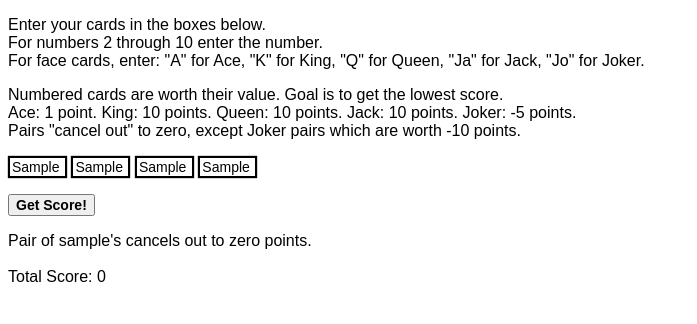
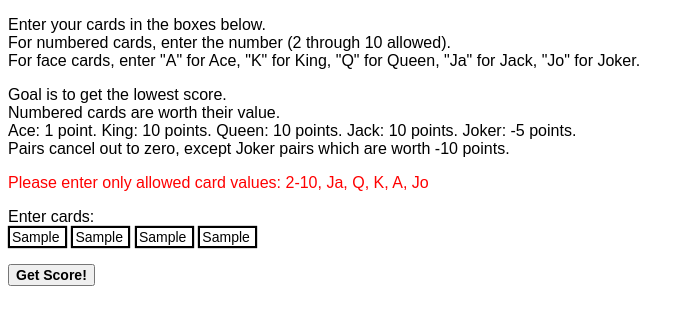
Before and after one commit to ericdorsey/GolfCardCounter, a plain HTML site: page index.html in a window 1280 px wide. Both pictures are taken after typing "Sample", "Sample", "Sample", "Sample" into the empty fields and a click on the button "Get Score!". Shown: the whole page, without its empty margins (0-697 px from the left). Drawn offline with Linux system fonts and the light colour scheme.

Commit message:
Form validation added

```diff
--- a/css/GolfCardCounter.css
+++ b/css/GolfCardCounter.css
@@ -14,3 +14,7 @@ input[type="text"] {
     box-shadow: 0 0 1px;
     border: 2px solid black;
 }
+
+#errorOutput {
+    color: red;
+}
--- a/index.html
+++ b/index.html
@@ -10,16 +10,22 @@
 
 <p>
     Enter your cards in the boxes below.
-    <br>For numbers 2 through 10 enter the number.
-    <br>For face cards, enter: "A" for Ace, "K" for King, "Q" for Queen, "Ja" for Jack, "Jo" for Joker.
+    <br>For numbered cards, enter the number (2 through 10 allowed).
+    <br>For face cards, enter "A" for Ace, "K" for King, "Q" for Queen, "Ja" for Jack, "Jo" for Joker.
 </p>
 <p>
-    Numbered cards are worth their value. Goal is to get the lowest score.
+    Goal is to get the lowest score.
+    <br>Numbered cards are worth their value.
     <br>Ace: 1 point. King: 10 points. Queen: 10 points. Jack: 10 points. Joker: -5 points.
-    <br>Pairs "cancel out" to zero, except Joker pairs which are worth -10 points.
+    <br>Pairs cancel out to zero, except Joker pairs which are worth -10 points.
 </p>
 
-<form>
+<p id="errorOutput">
+</p>
+
+<label for="enterCards" id="enterCardsLabel">
+    Enter cards:
+    <form id="enterCards">
         <input type="text" size="4" id="card1">
         <input type="text" size="4" id="card2">
         <input type="text" size="4" id="card3">
@@ -29,6 +35,7 @@
                 Get Score!
             </button>
     </form>
+</label>
 
 <p id="scoreOutput">
 </p>
--- a/js/GolfCardCounter.js
+++ b/js/GolfCardCounter.js
@@ -1,7 +1,3 @@
-/*
-TODO Form validation using allowedValues
- */
-
 var cardValues = {
     "jo" : -5,
     "a" : 1,
@@ -18,12 +14,56 @@ var cardNames = {
     "k" : "King"
 };
 
-var allowedValues = [2, 3, 4, 5, 6, 7, 8, 9, 10, "ja", "q", "k", "a", "jo"];
+var allowedValues = ["2", "3", "4", "5", "6", "7", "8", "9", "10", "ja", "q", "k", "a", "jo"];
 
-function countEm(cards, cardValues) {
+function validateCard(cards, errorOutput) {
     "use strict";
-    var scoreOutput = $("#scoreOutput");
-    scoreOutput.empty();
+    errorOutput.empty();
+    var emptyWarnings = 0;
+    var allowedWarnings = 0;
+    var jWarnings = 0;
+    for (var i = 0; i < cards.length; i++) {
+        console.log("validating: " + cards[i] + ", typeof: " + typeof cards[i]);
+        //Blank value or not enough cards entered
+        if ((cards.length <= 3) || (cards[i] === "")) {
+            if (emptyWarnings === 0) {
+                errorOutput.append(document.createTextNode("Blank values not allowed. Enter a card in all four fields."));
+                errorOutput.append(document.createElement("br"));
+            }
+            console.log("adding 1 to emptyWarnings");
+            emptyWarnings += 1;
+        }
+        if (allowedValues.indexOf(cards[i]) === -1) {
+            //Card not allowed
+            if (allowedWarnings === 0) {
+                errorOutput.append(document.createTextNode("Please enter only allowed card values: 2-10, Ja, Q, K, A, Jo"));
+                errorOutput.append(document.createElement("br"));
+            }
+            console.log("adding 1 to allowedWarnings");
+            allowedWarnings += 1;
+        }
+        if ((cards[i] === "j") || (cards[i] === "J")) {
+            if (jWarnings === 0) {
+                errorOutput.append(document.createTextNode("\"J\" is not a valid entry, did you mean \"Ja\" (Jack) or \"Jo\" (Joker)?"));
+                errorOutput.append(document.createElement("br"));
+            }
+            console.log("adding 1 to jWarnings");
+            jWarnings += 1;
+        }
+    }
+    console.log("Empty warnings: " + emptyWarnings);
+    console.log("Allowed warnings: " + allowedWarnings);
+    console.log("j warnings: " + jWarnings);
+
+    if ((emptyWarnings > 0) || (allowedWarnings > 0) || (jWarnings > 0)) {
+        return false;
+    } else {
+        return true;
+    }
+}
+
+function countEm(cards, scoreOutput) {
+    "use strict";
     var found = [];
     var pairs = {};
     for (var i = 0; i < cards.length; i++) {
@@ -67,7 +107,7 @@ function countEm(cards, cardValues) {
         } else {
             console.log("Found number card: " + found[j]);
             score += parseInt(found[j]);
-            scoreOutput.append(document.createTextNode("Plain number card " + found[j] + " worth " + parseInt(found[j]) + " points."));
+            scoreOutput.append(document.createTextNode("Plain number card worth " + parseInt(found[j]) + " points."));
             scoreOutput.append(document.createElement("br"));
         }
         console.log("score is " + score);
@@ -79,9 +119,6 @@ function countEm(cards, cardValues) {
             score += ((cardValues[key] * pairs[key]) * 2);
             scoreOutput.append(document.createTextNode("Pair of Jokers worth " + ((cardValues[key] * pairs[key]) * 2) + " points."));
             scoreOutput.append(document.createElement("br"));
-//        } else if (key === 'a') {
-//            console.log("found " + pairs[key] + " pair(s) of aces");
-//            score += ((cardValues[key] * pairs[key]) * 2);
         } else {
             score += 0;
             if (cardNames.hasOwnProperty(key)) {
@@ -102,16 +139,26 @@ function countEm(cards, cardValues) {
 
 $(document).ready(function() {
     "use strict";
+    var scoreOutput = $("#scoreOutput");
+    var errorOutput = $("#errorOutput");
+
     $("#target").click(function(event) {
-        event.preventDefault(); //prevent card fields from being cleard
+        event.preventDefault(); //Prevent card fields from being cleared on Get Score click
+
+        scoreOutput.empty();
+
         var cards = [];
         var card1 = $("#card1").val().trim().toLowerCase();
         var card2 = $("#card2").val().trim().toLowerCase();
         var card3 = $("#card3").val().trim().toLowerCase();
         var card4 = $("#card4").val().trim().toLowerCase();
-//        console.log(card1, card2, card3, card4);
         cards.push(card1, card2, card3, card4);
+        console.log(cards.length);
         console.log(cards);
-        countEm(cards, cardValues);
+
+        var valid = validateCard(cards, errorOutput);
+        if (valid === true) {
+            countEm(cards, scoreOutput);
+        }
     });
 });
```
Lines whose indentation alone changed are shown as unchanged.
